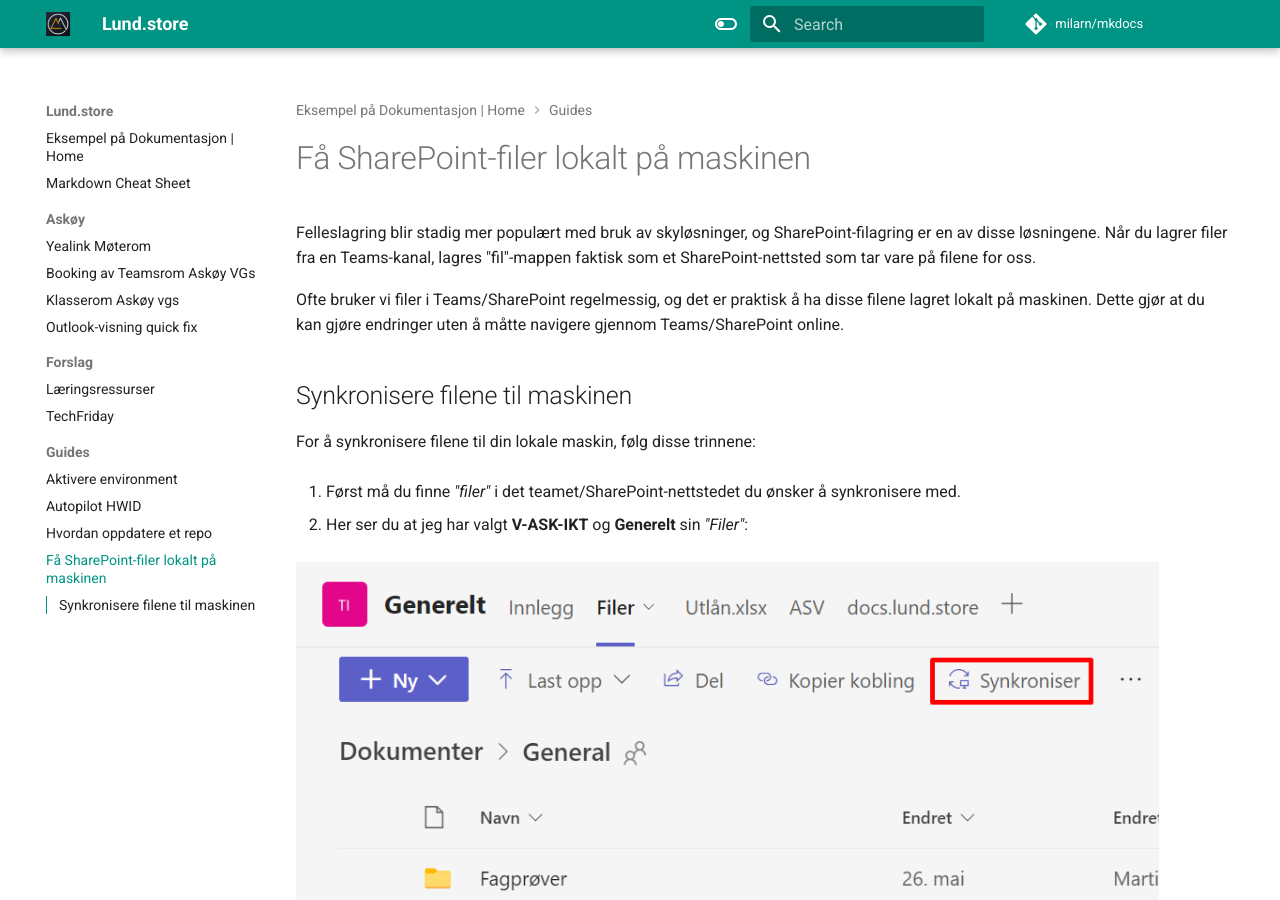
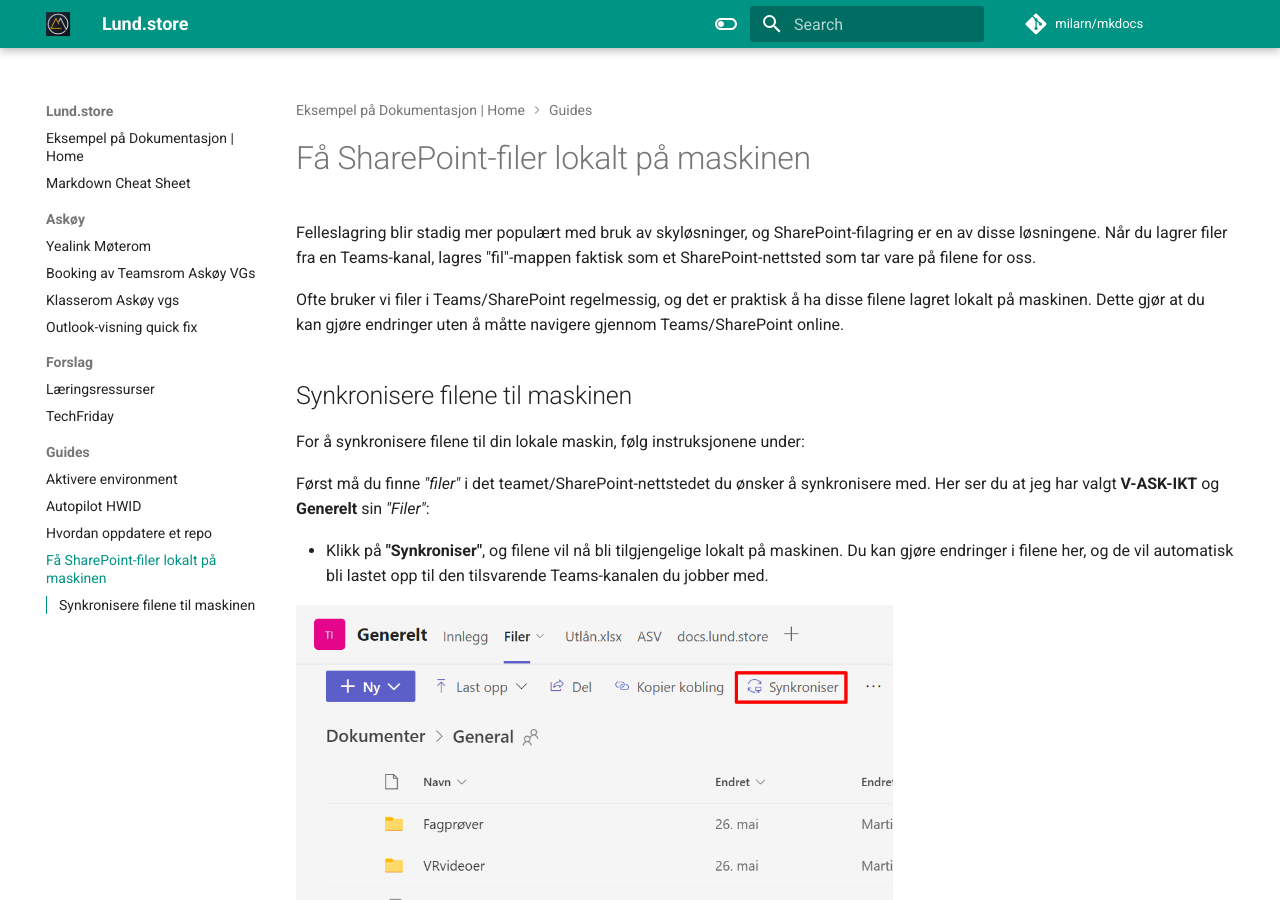
Before and after one commit to milarn/mkdocs, an MkDocs documentation site: the page built from docs/Guides/sharepointsync.md, in a window 1280 px wide and 900 px high. Built offline with MkDocs 1.6.1 and Material for MkDocs 9.7.7, drawn with Linux system fonts in a browser that asks for light colours; comment, search, counter and statistics services are not loaded.

Commit message:
sharepoint

```diff
--- a/docs/Guides/sharepointsync.md
+++ b/docs/Guides/sharepointsync.md
@@ -6,20 +6,18 @@
 
 ## Synkronisere filene til maskinen
 
-For å synkronisere filene til din lokale maskin, følg disse trinnene:
+For å synkronisere filene til din lokale maskin, følg instruksjonene under:
 
-1. Først må du finne *"filer"* i det teamet/SharePoint-nettstedet du ønsker å synkronisere med.
+Først må du finne *"filer"* i det teamet/SharePoint-nettstedet du ønsker å synkronisere med. Her ser du at jeg har valgt **V-ASK-IKT** og **Generelt** sin *"Filer"*:
 
-2. Her ser du at jeg har valgt **V-ASK-IKT** og **Generelt** sin *"Filer"*:
+- Klikk på **"Synkroniser"**, og filene vil nå bli tilgjengelige lokalt på maskinen. Du kan gjøre endringer i filene her, og de vil automatisk bli lastet opp til den tilsvarende Teams-kanalen du jobber med.
 
-![teams1](\img\teamssync.png){: style="height:650px"}
+![teams1](\img\teamssync.png){: style="height:450px"}
 
-3. Klikk på **"Synkroniser"**, og filene vil nå bli tilgjengelige lokalt på maskinen. Du kan gjøre endringer i filene her, og de vil automatisk bli lastet opp til den tilsvarende Teams-kanalen du jobber med.
+![teams2](\img\sync.png){: style="height:450px"}
 
-![teams2](\img\sync.png){: style="height:650px"}
+- Nå har du filene lokalt, og du kan enkelt jobbe med dem uten behov for å gå gjennom Teams/SharePoint online.
 
-4. Nå har du filene lokalt, og du kan enkelt jobbe med dem uten behov for å gå gjennom Teams/SharePoint online.
-
-![teams3](\img\lokalt.png){: style="height:650px"}
+![teams3](\img\lokalt.png){: style="height:550px"}
 
 Nyt den praktiske tilgangen til SharePoint-filene dine på din lokale maskin!
```
